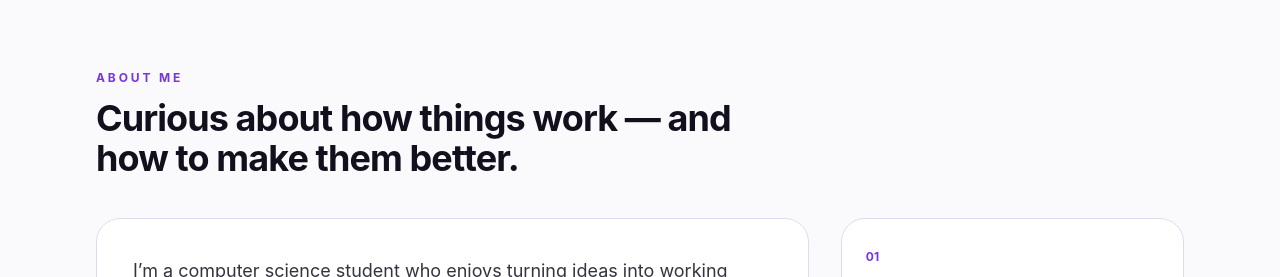
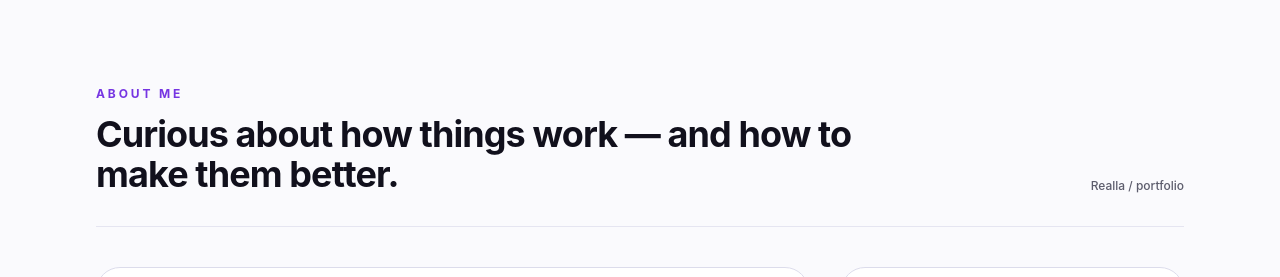
Before and after one commit to EllaUktolseja/realla-web, a React (Vite) app in the folder apps/web/: page / in a window 1280 px wide. Shown: the part 975-1252 px from the top of the page. Built offline with nearby package versions, Linux system fonts and the light colour scheme; no server answers.

Commit message:
feat(web): polish portfolio visual system

```diff
--- a/apps/web/src/components/Section.tsx
+++ b/apps/web/src/components/Section.tsx
@@ -11,16 +11,19 @@ interface SectionProps {
 function Section({ id, eyebrow, title, children, className = "" }: SectionProps) {
   return (
     <section id={id} className={`border-b border-border/70 ${className}`}>
-      <div className="mx-auto w-full max-w-6xl px-6 py-20 lg:px-8 lg:py-24">
-        <div className="max-w-2xl">
-          {eyebrow && (
-            <p className="text-xs font-bold uppercase tracking-[0.24em] text-primary">
-              {eyebrow}
-            </p>
-          )}
-          <h2 className="mt-3 text-3xl font-bold tracking-tight sm:text-4xl">{title}</h2>
+      <div className="mx-auto w-full max-w-6xl px-6 py-20 lg:px-8 lg:py-28">
+        <div className="flex flex-col gap-4 border-b border-border/70 pb-8 md:flex-row md:items-end md:justify-between">
+          <div className="max-w-3xl">
+            {eyebrow && (
+              <p className="text-xs font-bold uppercase tracking-[0.24em] text-primary">
+                {eyebrow}
+              </p>
+            )}
+            <h2 className="mt-3 text-3xl font-bold tracking-[-0.025em] sm:text-4xl">{title}</h2>
+          </div>
+          <span className="hidden text-xs font-medium text-muted-foreground md:block">Realla / portfolio</span>
         </div>
-        <div className="mt-10">{children}</div>
+        <div className="pt-10">{children}</div>
       </div>
     </section>
   );
```
